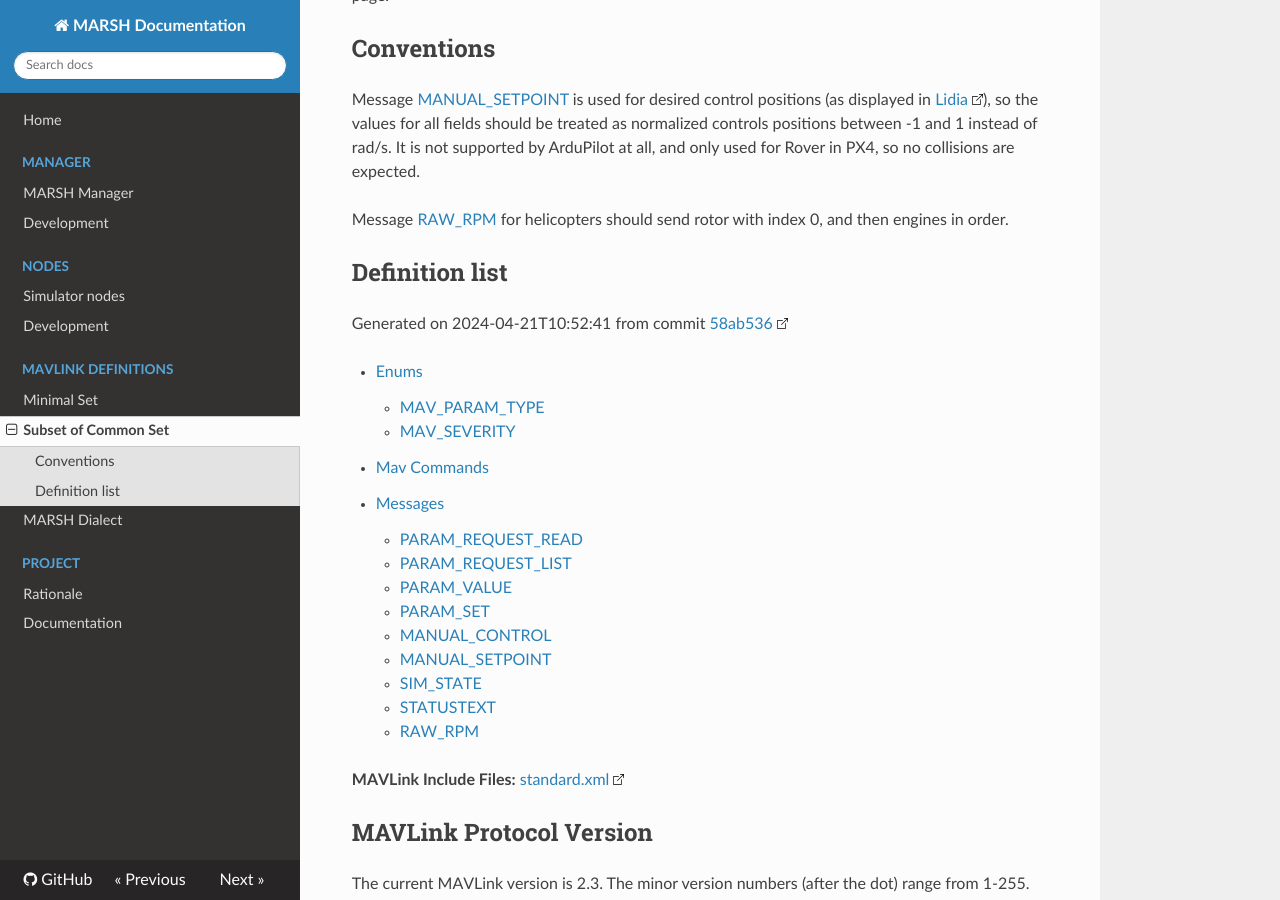
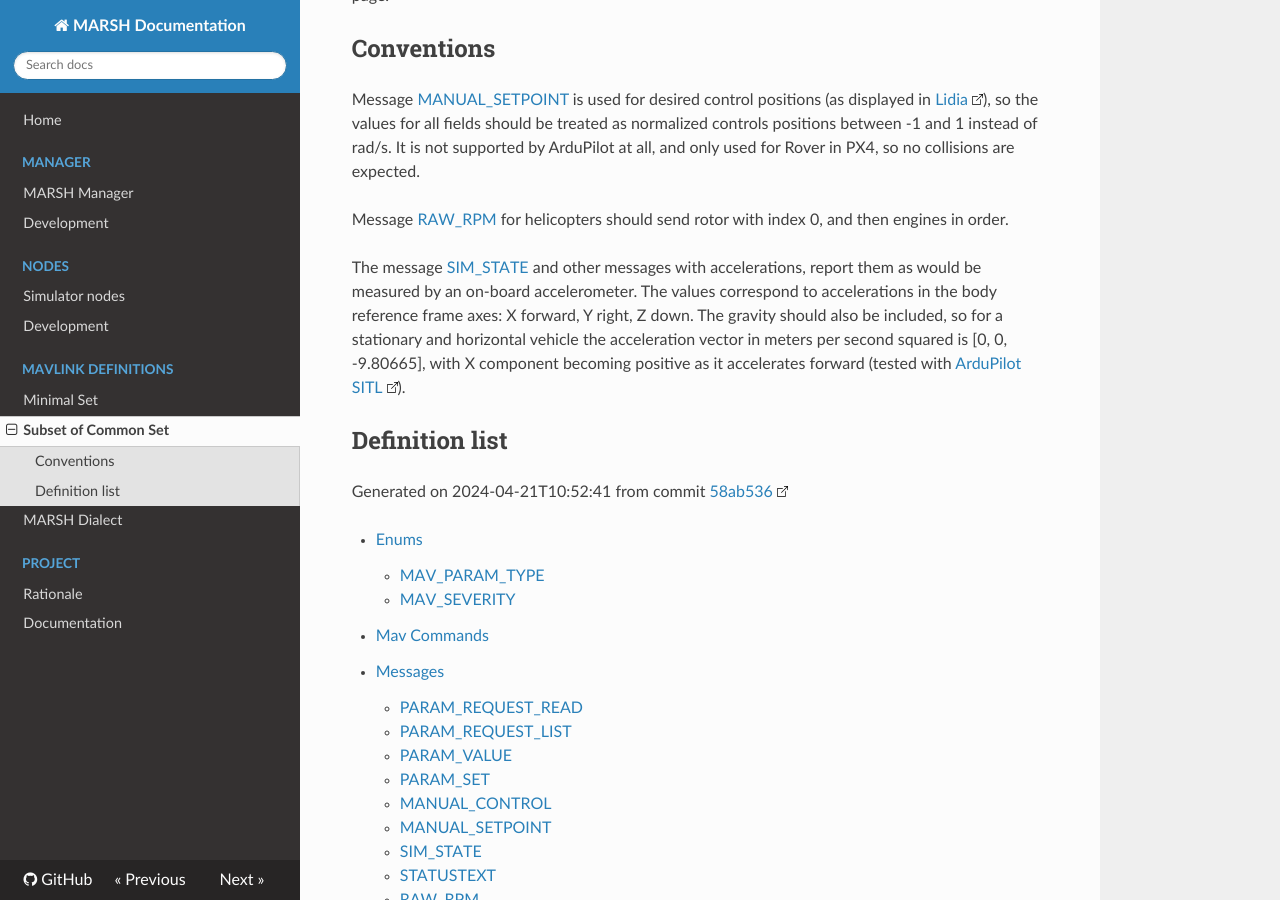
Before and after one commit to marsh-sim/marsh-docs, an MkDocs documentation site: the page built from docs/mavlink/common.md, in a window 1280 px wide and 900 px high, scrolled down 320 px. Built offline with MkDocs 1.6.1, drawn with Linux system fonts in a browser that asks for light colours; nearby versions of some CDN libraries.

Commit message:
Describe acceleration signs

```diff
--- a/docs/mavlink/common.md
+++ b/docs/mavlink/common.md
@@ -10,6 +10,10 @@ Message [MANUAL_SETPOINT](#MANUAL_SETPOINT) is used for desired control position
 It is not supported by ArduPilot at all, and only used for Rover in PX4, so no collisions are expected.
 
 Message [RAW_RPM](#RAW_RPM) for helicopters should send rotor with index 0, and then engines in order.
+
+The message [SIM_STATE](#SIM_STATE) and other messages with accelerations, report them as would be measured by an on-board accelerometer.
+The values correspond to accelerations in the body reference frame axes: X forward, Y right, Z down.
+The gravity should also be included, so for a stationary and horizontal vehicle the acceleration vector in meters per second squared is [0, 0, -9.80665], with X component becoming positive as it accelerates forward (tested with [ArduPilot SITL](https://ardupilot.org/dev/docs/sitl-simulator-software-in-the-loop.html)).
 
 <!-- markdownlint-disable -->
 <!-- AUTO-GENERATED PART BELOW, DO NOT MODIFY BY HAND -->
```
